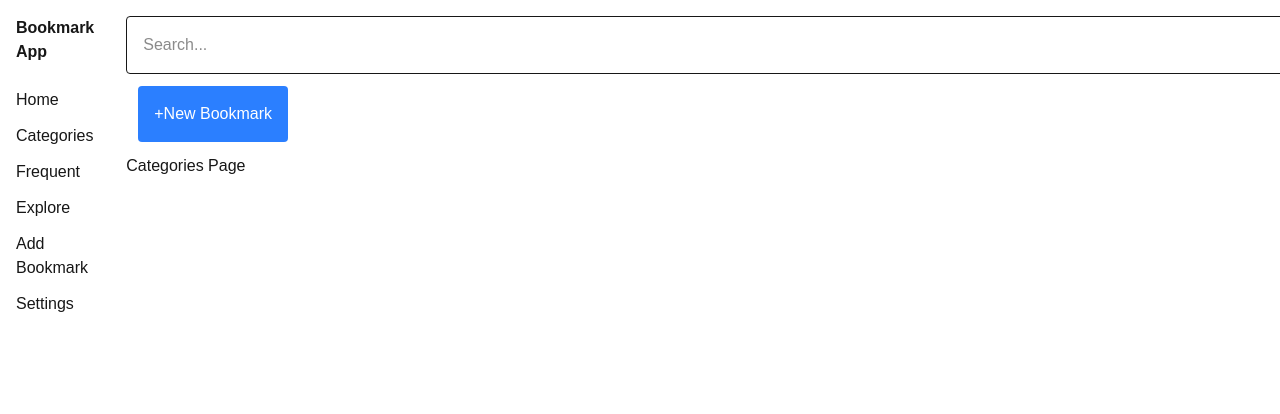
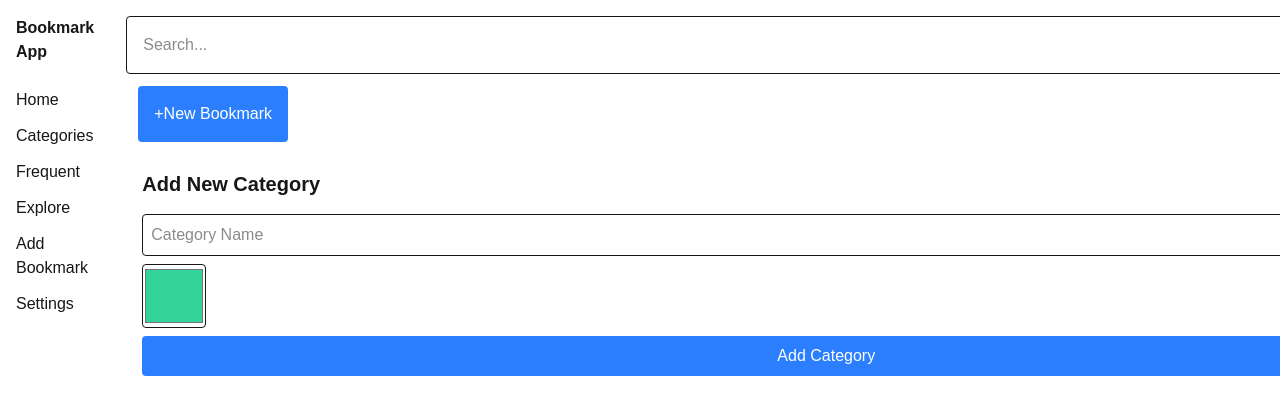
Before and after one commit to Namish46/BookMark_project, a Next.js app: page /home/categories/add-category in a window 1280 px wide. Shown: the top 414 px of the page. Built offline with nearby package versions, Linux system fonts and the light colour scheme.

Commit message:
"Implemented Categories features"

```diff
--- a/app/home/categories/[categoriesId]/page.tsx
+++ b/app/home/categories/[categoriesId]/page.tsx
@@ -1,3 +1,58 @@
-export default function CategoriesPage() {
-  return <h1>Categories Page</h1>;
+"use client";
+
+import { useState, useEffect } from "react";
+import { useRouter } from "next/navigation";
+
+type Category = {
+  slug: string;
+  name: string;
+  url?: string;
+};
+
+export default function ExplorePage() {
+  const [categories, setCategories] = useState<Category[]>([]);
+  const [selected, setSelected] = useState<string | null>(null);
+  const router = useRouter();
+
+  useEffect(() => {
+    // Example fetch returning objects
+    fetch("/api/categories") // Replace with your real API or DummyJSON endpoint
+      .then(res => res.json())
+      .then((data: Category[]) => setCategories(data));
+  }, []);
+
+  const handleContinue = () => {
+    if (selected) {
+      router.push(`/home/categories/${selected}`);
+    } else {
+      router.push("/home/categories"); // fallback
+    }
+  };
+
+  return (
+    <div className="p-4">
+      <h1 className="text-xl font-bold mb-4">Explore Your Interests</h1>
+
+      <div className="grid grid-cols-2 md:grid-cols-3 gap-4 mb-6">
+        {categories.map((cat) => (
+          <div
+            key={cat.slug} // unique key
+            onClick={() => setSelected(cat.slug)}
+            className={`p-4 rounded text-white font-semibold text-center cursor-pointer ${
+              selected === cat.slug ? "bg-blue-500" : "bg-gray-400"
+            }`}
+          >
+            {cat.name} {/* render the name, not the object */}
+          </div>
+        ))}
+      </div>
+
+      <button
+        onClick={handleContinue}
+        className="px-4 py-2 bg-green-500 text-white rounded"
+      >
+        Continue
+      </button>
+    </div>
+  );
 }
--- /dev/null
+++ b/app/home/categories/add-category/page.tsx
@@ -0,0 +1,57 @@
+"use client";
+
+import { useState } from "react";
+
+export default function AddCategoryPage() {
+  const [name, setName] = useState("");
+  const [color, setColor] = useState("#34d399");
+  const [categories, setCategories] = useState([]);
+
+  const handleAdd = () => {
+    if (name === "") {
+      alert("Enter category name");
+      return;
+    }
+    // simplest way to add new category
+    setCategories([...categories, { name, color }]);
+    setName("");
+    setColor("#34d399");
+  };
+
+  return (
+    <div className="p-4">
+      <h1 className="text-xl font-bold mb-4">Add New Category</h1>
+
+      <div className="mb-4 flex flex-col gap-2">
+        <input
+          type="text"
+          placeholder="Category Name"
+          value={name}
+          onChange={e => setName(e.target.value)}
+          className="border p-2 rounded"
+        />
+        <input
+          type="color"
+          value={color}
+          onChange={e => setColor(e.target.value)}
+          className="w-16 h-16 border rounded"
+        />
+        <button onClick={handleAdd} className="px-4 py-2 bg-blue-500 text-white rounded">
+          Add Category
+        </button>
+      </div>
+
+      <div className="grid grid-cols-2 md:grid-cols-4 gap-4">
+        {categories.map((cat, i) => (
+          <div
+            key={i}
+            className="p-4 rounded text-white font-semibold flex justify-center items-center"
+            style={{ backgroundColor: cat.color }}
+          >
+            {cat.name}
+          </div>
+        ))}
+      </div>
+    </div>
+  );
+}
```
